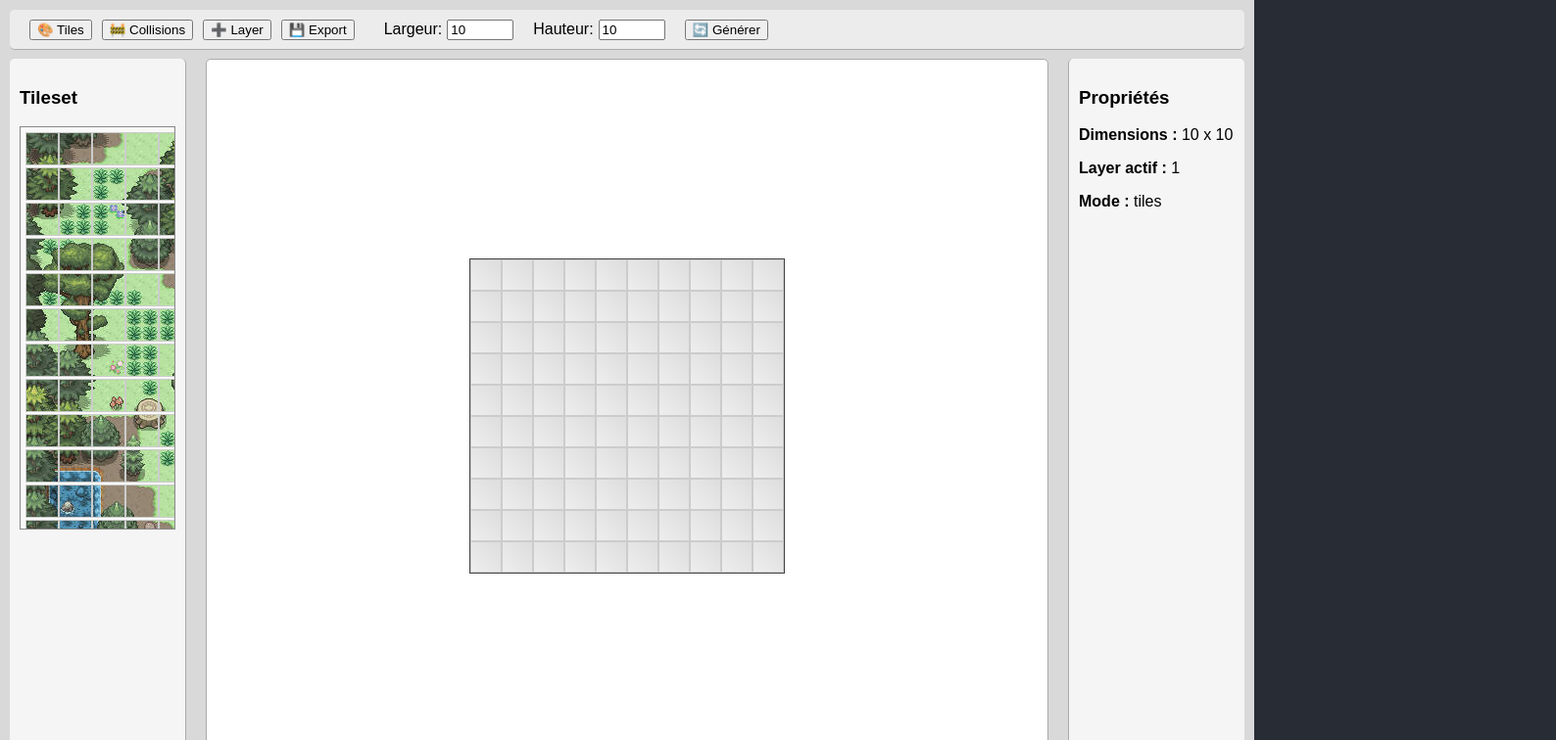
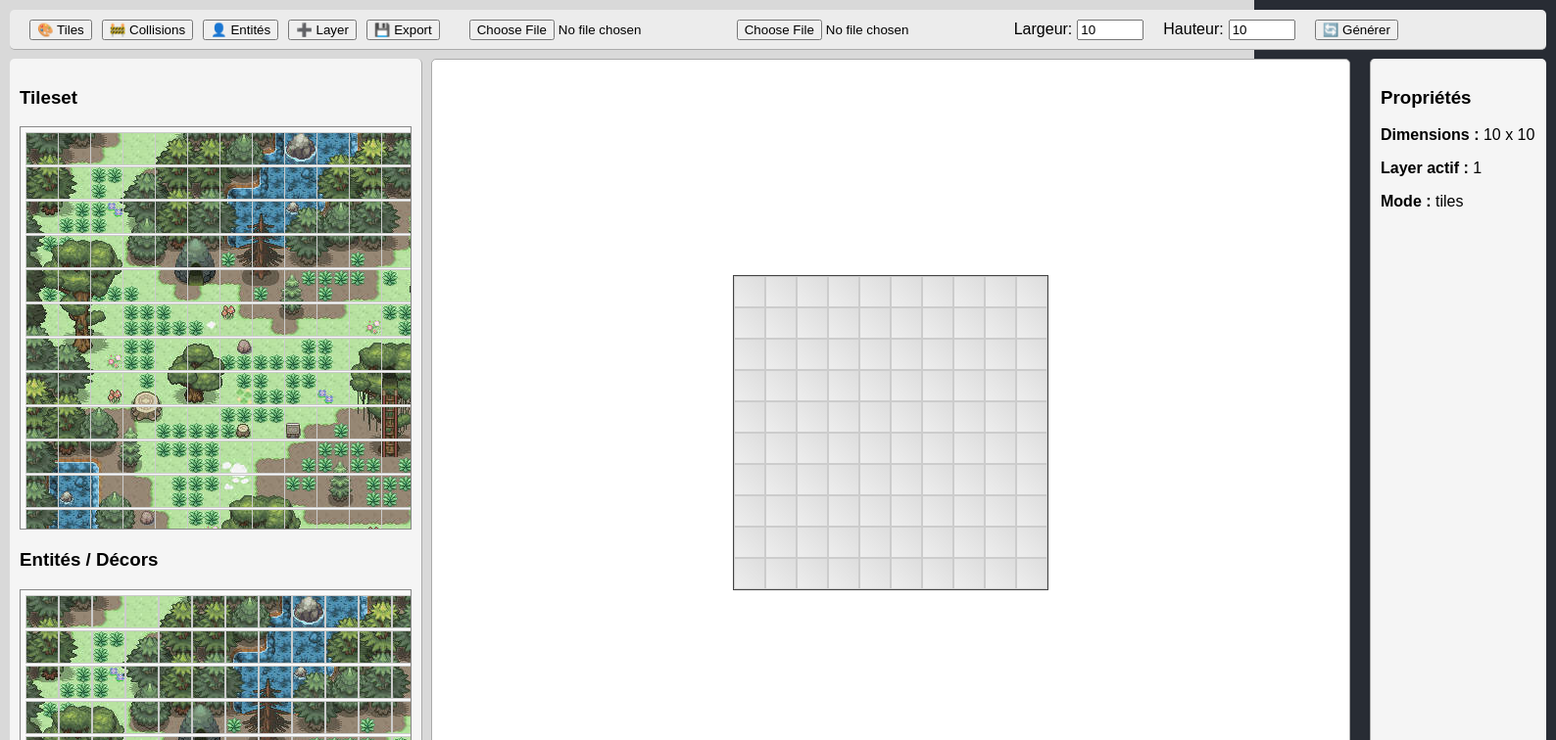
Before and after one commit to Skandal-Dev/map-generator, a React (Create React App) app: page / in a window 1280 px wide. Shown: the top 756 px of the page at 98% size, 1588 px wide, since content can reach past the window. Built offline with nearby package versions, Linux system fonts and the light colour scheme.

Commit message:
Add Entity layer

```diff
--- a/src/App.js
+++ b/src/App.js
@@ -1,7 +1,9 @@
 import React, { useState } from "react";
 import MapGrid from "./components/MapGrid";
 import TileSelector from "./components/TileSelector";
-import tileset from "./tileset.jpg";
+import EntitySelector from "./components/EntitySelector";
+import defaultTileset from "./tileset.jpg";
+import defaultEntities from "./tileset.jpg"; // ton spritesheet par défaut
 
 export default function App() {
   const tileSize = 32;
@@ -12,15 +14,37 @@ export default function App() {
     layers: [
       Array(10).fill(null).map(() => Array(10).fill(null)), // première layer
     ],
+    entityLayer: Array(10).fill(null).map(() => Array(10).fill(null)), // couche entités
     collisions: Array(10).fill(null).map(() => Array(10).fill(0)),
     activeLayer: 0,
   });
 
   const [selectedTile, setSelectedTile] = useState(null);
-  const [mode, setMode] = useState("tiles"); // "tiles" ou "collisions"
+  const [selectedEntity, setSelectedEntity] = useState(null);
+  const [mode, setMode] = useState("tiles"); // "tiles", "collisions", "entities"
 
   const [width, setWidth] = useState(10);
   const [height, setHeight] = useState(10);
+  const [tileset, setTileset] = useState(defaultTileset);
+  const [entitySpritesheet, setEntitySpritesheet] = useState(defaultEntities);
+
+  // === Upload tileset ===
+  const handleTilesetChange = (e) => {
+    const file = e.target.files[0];
+    if (file) {
+      const url = URL.createObjectURL(file);
+      setTileset(url);
+    }
+  };
+
+  // === Upload spritesheet entités ===
+  const handleEntitiesChange = (e) => {
+    const file = e.target.files[0];
+    if (file) {
+      const url = URL.createObjectURL(file);
+      setEntitySpritesheet(url);
+    }
+  };
 
   // === Générer une nouvelle map ===
   const handleResize = () => {
@@ -30,6 +54,7 @@ export default function App() {
       layers: [
         Array(height).fill(null).map(() => Array(width).fill(null)),
       ],
+      entityLayer: Array(height).fill(null).map(() => Array(width).fill(null)),
       collisions: Array(height).fill(null).map(() => Array(width).fill(0)),
       activeLayer: 0,
     };
@@ -67,7 +92,6 @@ export default function App() {
         height: "100vh",
         fontFamily: "sans-serif",
         background: "#d9d9d9",
-
       }}
     >
       {/* Toolbar */}
@@ -79,17 +103,32 @@ export default function App() {
           borderBottom: "1px solid #aaa",
           padding: "20px",
           gap: "10px",
-
           margin: "10px",
-            borderRadius: "5px",
+          borderRadius: "5px",
         }}
       >
         <button onClick={() => setMode("tiles")}>🎨 Tiles</button>
         <button onClick={() => setMode("collisions")}>🚧 Collisions</button>
+        <button onClick={() => setMode("entities")}>👤 Entités</button>
         <button onClick={addLayer}>➕ Layer</button>
         <button onClick={exportJSON}>💾 Export</button>
 
-        {/* Dimensions inline dans la barre */}
+        {/* Upload tileset */}
+        <input
+          type="file"
+          accept="image/*"
+          onChange={handleTilesetChange}
+          style={{ marginLeft: "20px" }}
+        />
+        {/* Upload entities */}
+        <input
+          type="file"
+          accept="image/*"
+          onChange={handleEntitiesChange}
+          style={{ marginLeft: "10px" }}
+        />
+
+        {/* Dimensions inline */}
         <label style={{ marginLeft: "20px" }}>
           Largeur:
           <input
@@ -122,8 +161,9 @@ export default function App() {
             borderRight: "1px solid #aaa",
             padding: "10px",
             overflowY: "auto",
-             margin: "10px",
+            margin: "10px",
             borderRadius: "5px",
+            width: "400px",
           }}
         >
           <h3>Tileset</h3>
@@ -132,6 +172,13 @@ export default function App() {
             tileSize={tileSize}
             selectedTile={selectedTile}
             setSelectedTile={setSelectedTile}
+          />
+          <h3 style={{ marginTop: "20px" }}>Entités / Décors</h3>
+          <EntitySelector
+            entitySpritesheet={entitySpritesheet}
+            tileSize={tileSize}
+            selectedEntity={selectedEntity}
+            setSelectedEntity={setSelectedEntity}
           />
         </div>
 
@@ -145,12 +192,15 @@ export default function App() {
             border: "1px solid #aaa",
             margin: "10px",
             borderRadius: "5px",
+            width: "936px",
+            marginLeft: "240px",
           }}
         >
           <MapGrid
             mapData={mapData}
             setMapData={setMapData}
             selectedTile={selectedTile}
+            selectedEntity={selectedEntity}
             tileSize={tileSize}
             tileset={tileset}
             mode={mode}
--- /dev/null
+++ b/src/components/EntitySelector.jsx
@@ -0,0 +1,61 @@
+import React, { useState, useEffect } from "react";
+
+export default function EntitySelector({ entitySpritesheet, tileSize, selectedEntity, setSelectedEntity }) {
+  const [cols, setCols] = useState(8);
+  const [rows, setRows] = useState(8);
+
+  // Charger l'image pour détecter colonnes / lignes
+  useEffect(() => {
+    const img = new Image();
+    img.src = entitySpritesheet;
+    img.onload = () => {
+      setCols(Math.floor(img.width / tileSize));
+      setRows(Math.floor(img.height / tileSize));
+    };
+  }, [entitySpritesheet, tileSize]);
+
+  const handleSelect = (x, y) => {
+    setSelectedEntity({ x, y, entitySpritesheet, cols, rows });
+  };
+
+  return (
+    <div
+      style={{
+        border: "1px solid #888",
+        padding: "5px",
+        background: "#f9f9f9",
+        maxHeight: "200px",
+        overflowY: "auto",
+      }}
+    >
+      <div
+        style={{
+          display: "grid",
+          gridTemplateColumns: `repeat(${cols}, ${tileSize}px)`,
+          gap: "2px",
+        }}
+      >
+        {Array.from({ length: rows }).map((_, y) =>
+          Array.from({ length: cols }).map((_, x) => (
+            <div
+              key={`${x}-${y}`}
+              onMouseDown={() => handleSelect(x, y)}
+              style={{
+                width: tileSize,
+                height: tileSize,
+                backgroundImage: `url(${entitySpritesheet})`,
+                backgroundSize: `${cols * tileSize}px ${rows * tileSize}px`,
+                backgroundPosition: `-${x * tileSize}px -${y * tileSize}px`,
+                border:
+                  selectedEntity && selectedEntity.x === x && selectedEntity.y === y
+                    ? "2px solid red"
+                    : "1px solid #ccc",
+                cursor: "pointer",
+              }}
+            />
+          ))
+        )}
+      </div>
+    </div>
+  );
+}
--- a/src/components/MapGrid.jsx
+++ b/src/components/MapGrid.jsx
@@ -1,16 +1,21 @@
 import React, { useState } from "react";
 import "./MapGrid.css";
 
-export default function MapGrid({ tileSize, selectedTile, mode, mapData, setMapData }) {
+export default function MapGrid({ tileset, tileSize, selectedTile, selectedEntity, mode, mapData, setMapData }) {
   const [isDrawing, setIsDrawing] = useState(false);
 
+  // === Dessin sur la grille ===
   const handleCellAction = (x, y) => {
-    const newMap = { ...mapData };
+    const newMap = structuredClone(mapData);
 
-    if (mode === "tiles") {
+    if (mode === "tiles" && selectedTile) {
       newMap.layers[newMap.activeLayer][y][x] = selectedTile;
-    } else if (mode === "collisions") {
+    }
+    else if (mode === "collisions") {
       newMap.collisions[y][x] = newMap.collisions[y][x] === 1 ? 0 : 1;
+    }
+    else if (mode === "entities" && selectedEntity) {
+      newMap.entityLayer[y][x] = selectedEntity;
     }
 
     setMapData(newMap);
@@ -37,6 +42,7 @@ export default function MapGrid({ tileSize, selectedTile, mode, mapData, setMapD
           }
 
           const collision = mapData.collisions?.[y]?.[x] || 0;
+          const entity = mapData.entityLayer?.[y]?.[x];
 
           return (
             <div
@@ -53,20 +59,19 @@ export default function MapGrid({ tileSize, selectedTile, mode, mapData, setMapD
               style={{
                 width: tileSize,
                 height: tileSize,
-                backgroundImage: tile
-                  ? `url(${tile.tileset})`
-                  : "linear-gradient(45deg, #eee, #ddd)",
+                backgroundImage: tile ? `url(${tile.tileset})` : "linear-gradient(45deg, #eee, #ddd)",
                 backgroundSize: tile
-                  ? `${tile.cols * tileSize}px ${tile.rows * tileSize}px`
-                  : "none",
+                  ? `${tile.imageWidth}px ${tile.imageHeight}px`
+                  : "cover",
                 backgroundPosition: tile
-                  ? `-${tile.x * tileSize}px -${tile.y * tileSize}px`
+                  ? `-${tile.x * tile.tileSize}px -${tile.y * tile.tileSize}px`
                   : "none",
                 border: "1px solid #ccc",
                 position: "relative",
                 userSelect: "none",
               }}
             >
+              {/* Collision overlay */}
               {collision === 1 && (
                 <div
                   style={{
@@ -79,10 +84,26 @@ export default function MapGrid({ tileSize, selectedTile, mode, mapData, setMapD
                     fontSize: "12px",
                     color: "white",
                     fontWeight: "bold",
+                    zIndex: 5,
                   }}
                 >
                   X
                 </div>
+              )}
+
+              {/* Entity overlay */}
+              {entity && (
+                <div
+                  style={{
+                    position: "absolute",
+                    inset: 0,
+                    backgroundImage: `url(${entity.entitySpritesheet})`,
+                    backgroundSize: `${entity.cols * tileSize}px ${entity.rows * tileSize}px`,
+                    backgroundPosition: `-${entity.x * tileSize}px -${entity.y * tileSize}px`,
+                    pointerEvents: "none",
+                    zIndex: 10,
+                  }}
+                />
               )}
             </div>
           );
--- a/src/components/TileSelector.jsx
+++ b/src/components/TileSelector.jsx
@@ -1,22 +1,39 @@
 import React, { useEffect, useState } from "react";
 
 export default function TileSelector({ tileset, tileSize, selectedTile, setSelectedTile }) {
-  const [cols, setCols] = useState(8);
-  const [rows, setRows] = useState(8);
+  const [cols, setCols] = useState(1);
+  const [rows, setRows] = useState(1);
+  const [imageLoaded, setImageLoaded] = useState(false);
+  const [imageDims, setImageDims] = useState({ width: 0, height: 0 });
 
-  // Charger l'image pour détecter colonnes / lignes
   useEffect(() => {
+    if (!tileset) return;
     const img = new Image();
     img.src = tileset;
     img.onload = () => {
-      setCols(Math.floor(img.width / tileSize));
-      setRows(Math.floor(img.height / tileSize));
+      const colsCount = Math.floor(img.width / tileSize);
+      const rowsCount = Math.floor(img.height / tileSize);
+      setCols(colsCount);
+      setRows(rowsCount);
+      setImageDims({ width: img.width, height: img.height });
+      setImageLoaded(true);
     };
   }, [tileset, tileSize]);
 
   const handleSelect = (x, y) => {
-    setSelectedTile({ x, y, tileset, cols, rows });
+    setSelectedTile({
+      x,
+      y,
+      tileSize,
+      tileset,
+      imageWidth: imageDims.width,
+      imageHeight: imageDims.height,
+    });
   };
+
+  if (!imageLoaded) {
+    return <div>Chargement du tileset...</div>;
+  }
 
   return (
     <div
@@ -26,14 +43,13 @@ export default function TileSelector({ tileset, tileSize, selectedTile, setSelec
         background: "#f9f9f9",
         maxHeight: "400px",
         overflowY: "auto",
-
       }}
     >
       <div
         style={{
           display: "grid",
           gridTemplateColumns: `repeat(${cols}, ${tileSize}px)`,
-          gap: "2px",
+          gap: "1px",
         }}
       >
         {Array.from({ length: rows }).map((_, y) =>
@@ -45,7 +61,7 @@ export default function TileSelector({ tileset, tileSize, selectedTile, setSelec
                 width: tileSize,
                 height: tileSize,
                 backgroundImage: `url(${tileset})`,
-                backgroundSize: `${cols * tileSize}px ${rows * tileSize}px`,
+                backgroundSize: `${imageDims.width}px ${imageDims.height}px`,
                 backgroundPosition: `-${x * tileSize}px -${y * tileSize}px`,
                 border:
                   selectedTile && selectedTile.x === x && selectedTile.y === y
```
